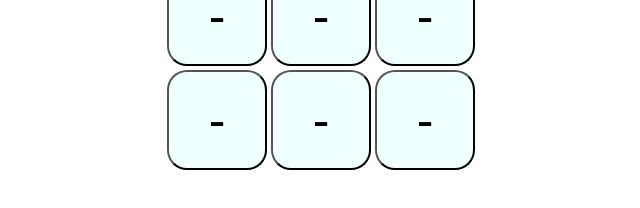
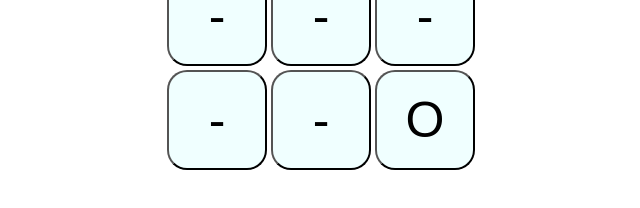
Before and after one commit to dotsync/tic-tac-toe-v3, a React (Create React App) app: page / in a window 1280 px wide. Shown: the part 222-430 px from the top of the page, without its empty margins (319-959 px from the left). Built offline with nearby package versions, Linux system fonts and the light colour scheme.

Commit message:
Allows computer to make random first move

```diff
--- a/src/components/Board.jsx
+++ b/src/components/Board.jsx
@@ -6,8 +6,8 @@ import Cell from '../models/Cell'
 
 export default function Board({ board, setBoard, game }) {
   const [hasWinner, setHasWinner] = useState('')
-  const [isPlayerMove, setIsPlayerMove] = useState(true)
-  const [isComputerMove, setIsComputerMove] = useState(false)
+  const [isPlayerMove, setIsPlayerMove] = useState(false)
+  const [isComputerMove, setIsComputerMove] = useState(true)
 
   useEffect(() => {
     if (isComputerMove) {
@@ -18,19 +18,35 @@ export default function Board({ board, setBoard, game }) {
           // iterate options to find cell with greatest minimax val
           let bestMoveMiniMaxVal = -2
           let bestMoveCell
+          // for random first move
+          let x, y
+          if (moveOptions.length === 9) {
+            [x, y] = game.randomMove()
+          } else {
             moveOptions.forEach((option) => {
               if (option.miniMax > bestMoveMiniMaxVal) {
                 bestMoveMiniMaxVal = option.miniMax
                 bestMoveCell = option
               }
             })
-          let x, y
             if (bestMoveMiniMaxVal === -1) {
               [x, y] = game.randomMove()
-
             } else {
               [x, y] = [bestMoveCell.x, bestMoveCell.y]
             }
+          }
+          // moveOptions.forEach((option) => {
+          //   if (option.miniMax > bestMoveMiniMaxVal) {
+          //     bestMoveMiniMaxVal = option.miniMax
+          //     bestMoveCell = option
+          //   }
+          // })
+          // if (bestMoveMiniMaxVal === -1) {
+          //   [x, y] = game.randomMove()
+
+          // } else {
+          //   [x, y] = [bestMoveCell.x, bestMoveCell.y]
+          // }
 
           const newCell = new Cell(x, y, Constants._computer)
           const updatedGameBoard = board
```
Also changed, not shown: 1 other file (tests, documents, lock files or other folders). Lines whose indentation alone changed are shown as unchanged.
